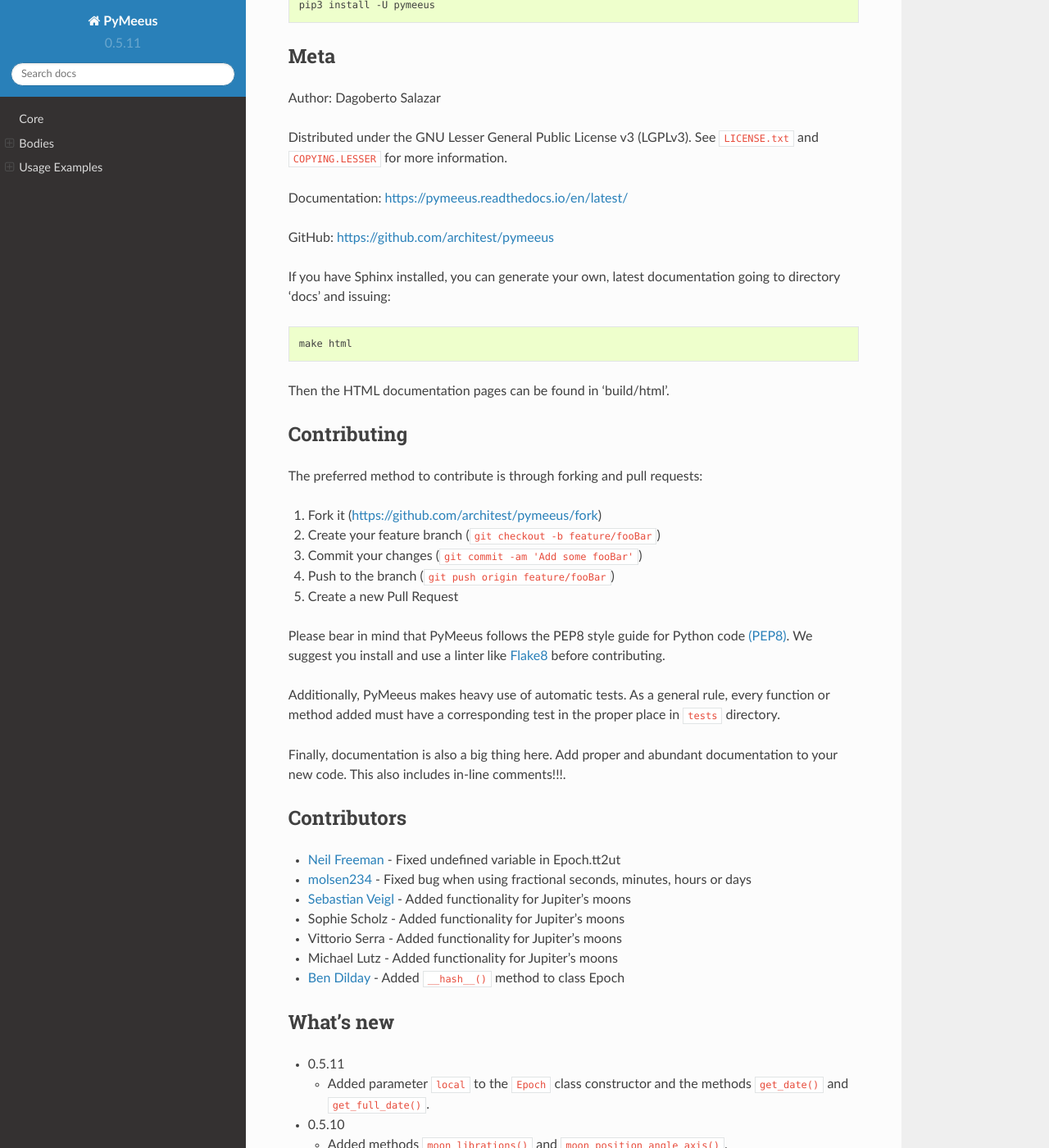
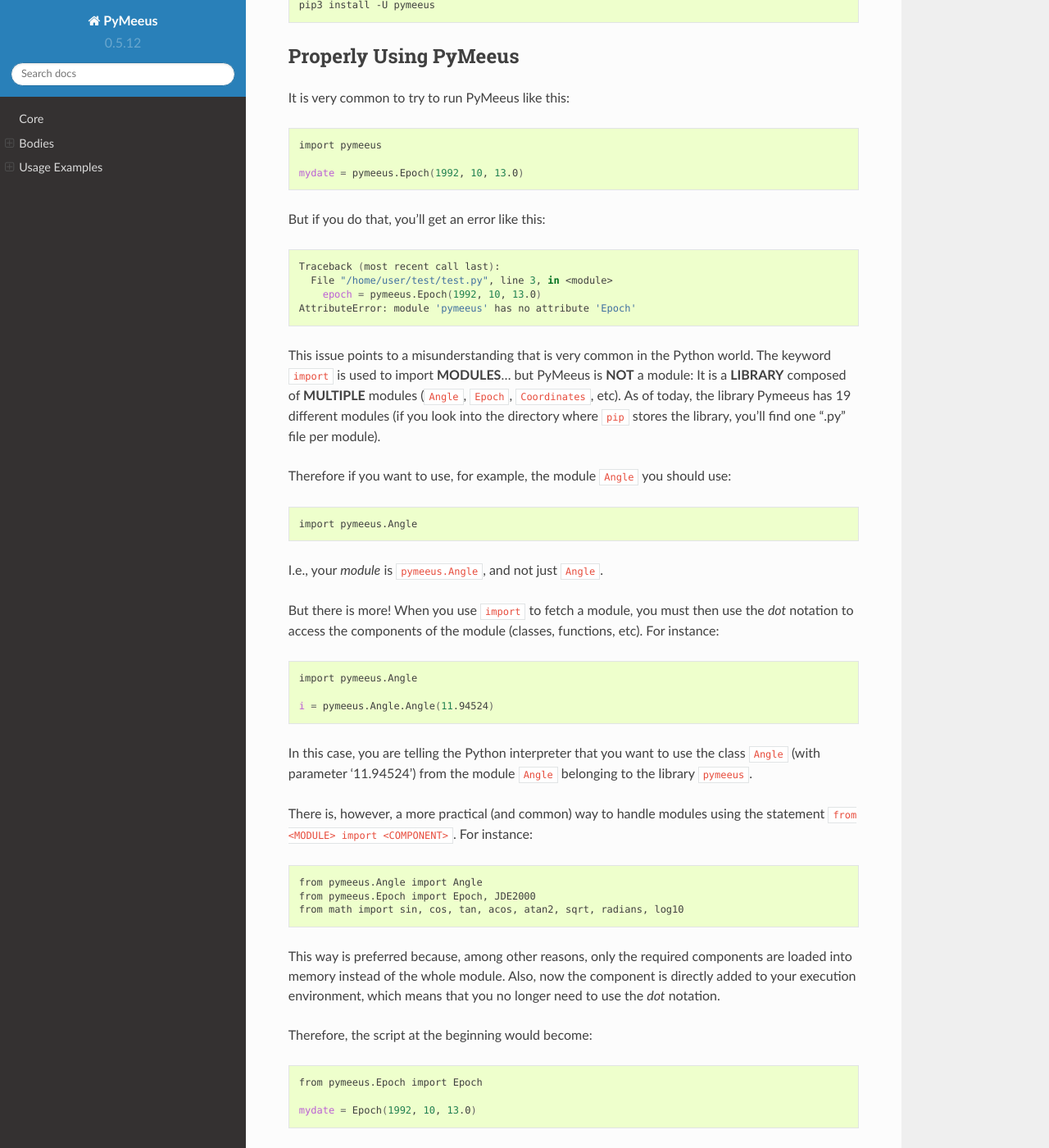
Before and after one commit to architest/pymeeus, a Sphinx documentation site: the page built from docs/source/index.rst, in a window 1280 px wide and 1400 px high, scrolled down 887 px. Shown: the whole window at 82% size. Built offline with Sphinx 7.4.7 and the Read the Docs theme 2.0.0, drawn with Linux system fonts in a browser that asks for light colours; formulas are drawn with MathJax 3; pages that are not in the unit, such as notebooks, are missing from menus; some of the changed text lies outside the part shown.

```diff
--- a/README.rst
+++ b/README.rst
@@ -43,6 +43,79 @@ version:
 .. code:: sh
 
    pip3 install -U pymeeus
+
+Properly Using PyMeeus
+----------------------
+
+It is very common to try to run PyMeeus like this:
+
+.. code:: sh
+
+   import pymeeus
+
+   mydate = pymeeus.Epoch(1992, 10, 13.0)
+
+But if you do that, you'll get an error like this:
+
+.. code:: sh
+
+   Traceback (most recent call last):
+     File "/home/user/test/test.py", line 3, in <module>
+       epoch = pymeeus.Epoch(1992, 10, 13.0)
+   AttributeError: module 'pymeeus' has no attribute 'Epoch'
+
+This issue points to a misunderstanding that is very common in the
+Python world. The keyword ``import`` is used to import **MODULES**\ ...
+but PyMeeus is **NOT** a module: It is a **LIBRARY** composed of
+**MULTIPLE** modules (``Angle``, ``Epoch``, ``Coordinates``, etc). As of
+today, the library Pymeeus has 19 different modules (if you look into
+the directory where ``pip`` stores the library, you'll find one ".py"
+file per module).
+
+Therefore if you want to use, for example, the module ``Angle`` you
+should use:
+
+.. code:: sh
+
+   import pymeeus.Angle
+
+I.e., your *module* is ``pymeeus.Angle``, and not just ``Angle``.
+
+But there is more! When you use ``import`` to fetch a module, you must
+then use the *dot* notation to access the components of the module
+(classes, functions, etc). For instance:
+
+.. code:: sh
+
+   import pymeeus.Angle
+
+   i = pymeeus.Angle.Angle(11.94524)
+
+In this case, you are telling the Python interpreter that you want to
+use the class ``Angle`` (with parameter '11.94524') from the module
+``Angle`` belonging to the library ``pymeeus``.
+
+There is, however, a more practical (and common) way to handle modules
+using the statement ``from <MODULE> import <COMPONENT>``. For instance:
+
+.. code:: sh
+
+   from pymeeus.Angle import Angle
+   from pymeeus.Epoch import Epoch, JDE2000
+   from math import sin, cos, tan, acos, atan2, sqrt, radians, log10
+
+This way is preferred because, among other reasons, only the required
+components are loaded into memory instead of the whole module. Also, now
+the component is directly added to your execution environment, which
+means that you no longer need to use the *dot* notation.
+
+Therefore, the script at the beginning would become:
+
+.. code:: sh
+
+   from pymeeus.Epoch import Epoch
+
+   mydate = Epoch(1992, 10, 13.0)
 
 Meta
 ----
@@ -102,9 +175,18 @@ Contributors
 -  Michael Lutz - Added functionality for Jupiter's moons
 -  `Ben Dilday <https://github.com/bdilday>`__ - Added ``__hash__()``
    method to class Epoch
+-  `Zivoslav <https://github.com/zivoslav>`__ - Bug report of winter
+   solstice
+-  `Devid <https://github.com/sevdog>`__, `Hugo van
+   Kemenade <https://github.com/hugovk>`__ - Test suggestions
 
 What's new
 ----------
+
+-  0.5.12
+
+   -  Fixed a bug in the computation of the winter solstice. Added new
+      tests and information about proper use of the library.
 
 -  0.5.11
 
--- a/docs/source/conf.py
+++ b/docs/source/conf.py
@@ -59,9 +59,9 @@ author = u'Dagoberto Salazar'
 # built documents.
 #
 # The short X.Y version.
-version = u'0.5.11'
+version = u'0.5.12'
 # The full version, including alpha/beta/rc tags.
-release = u'0.5.11'
+release = u'0.5.12'
 
 # The language for content autogenerated by Sphinx. Refer to documentation
 # for a list of supported languages.
--- a/docs/source/examples/index.rst
+++ b/docs/source/examples/index.rst
@@ -6,6 +6,7 @@ Usage Examples
 .. toctree::
    :maxdepth: 2
 
+   ex-General
    ex-Angle
    ex-base
    ex-Coordinates
--- a/setup.py
+++ b/setup.py
@@ -15,7 +15,7 @@ with open(path.join(here, 'README.rst'), 'rb') as f:
 
 config = {
   'name': 'PyMeeus',
-  'version': '0.5.11',
+  'version': '0.5.12',
   'description': 'Python implementation of Jean Meeus astronomical routines',
   'long_description': long_description,
   'keywords': 'Meeus astronomy module library',
```
Also changed, not shown: README.md (+62 -0 lines), docs/source/examples/ex-General.rst (added, +72 -0 lines).
